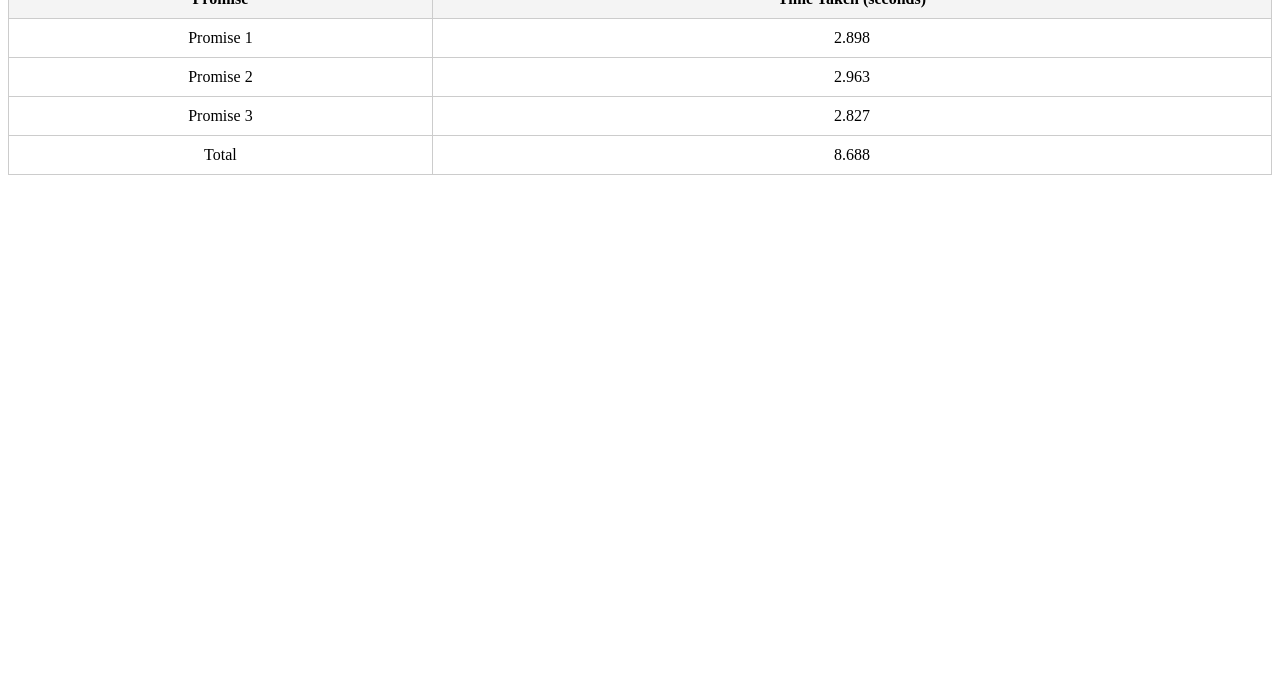
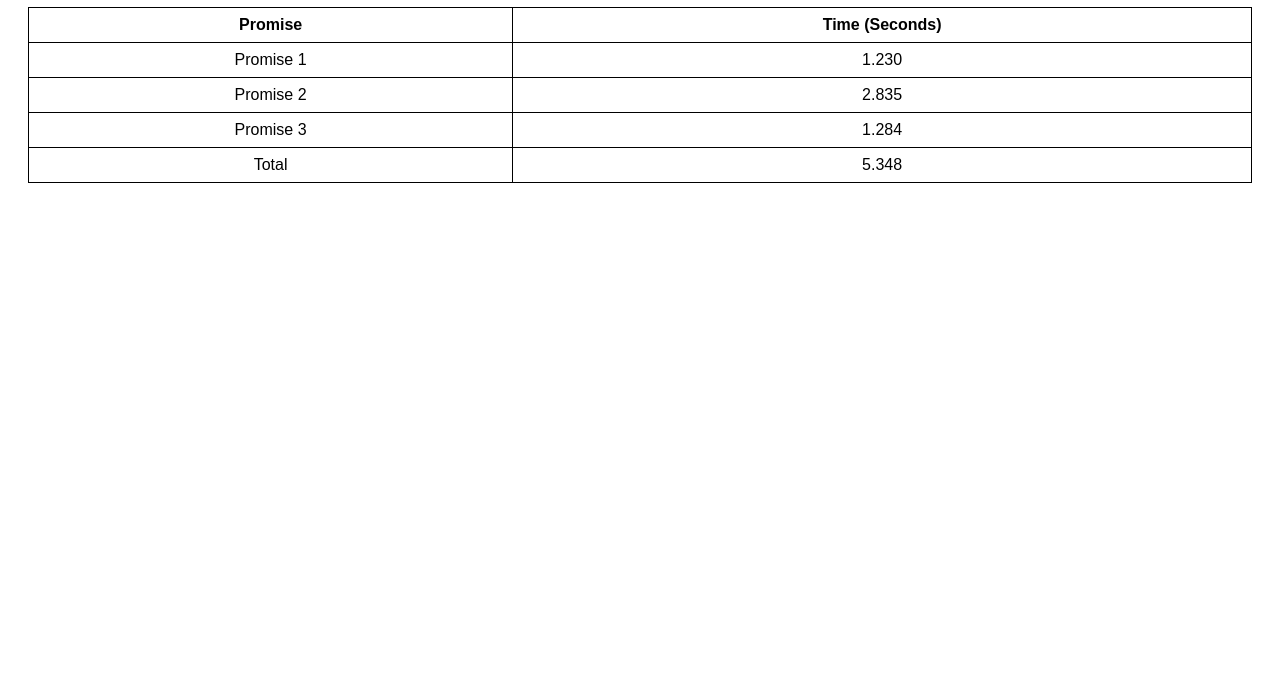
Before and after one commit to acciojob/wait-for-multiple-promises-abhirajpratapsingh, a website: page main.html in a window 1280 px wide. Shown: the part 101-800 px from the top of the page. Drawn offline with Linux system fonts and the light colour scheme.

Commit message:
created a submission

```diff
--- a/main.html
+++ b/main.html
@@ -3,33 +3,38 @@
 <head>
     <meta charset="UTF-8">
     <meta name="viewport" content="width=device-width, initial-scale=1.0">
-    <title>Multiple Promises</title>
+    <title>Multiple Promises Example</title>
     <style>
+        body {
+            font-family: Arial, sans-serif;
+            padding: 20px;
+        }
         table {
             width: 100%;
+            margin-top: 20px;
             border-collapse: collapse;
         }
+        table, th, td {
+            border: 1px solid black;
+        }
         th, td {
-            border: 1px solid #ccc;
-            padding: 10px;
+            padding: 8px;
             text-align: center;
-        }
-        th {
-            background-color: #f4f4f4;
         }
     </style>
 </head>
 <body>
     <h1>Wait for Multiple Promises</h1>
-    <table>
+
+    <table id="promise-table">
         <thead>
             <tr>
                 <th>Promise</th>
-                <th>Time Taken (seconds)</th>
+                <th>Time (Seconds)</th>
             </tr>
         </thead>
-        <tbody id="results-body">
-            <tr>
+        <tbody>
+            <tr id="loading-row">
                 <td colspan="2">Loading...</td>
             </tr>
         </tbody>
--- a/script.js
+++ b/script.js
@@ -1,43 +1,42 @@
-// Function to create a promise that resolves after a random time between 1 and 3 seconds
-function createPromise(promiseNumber) {
-    return new Promise((resolve) => {
-        const time = Math.random() * 2 + 1; // Random time between 1 and 3 seconds
-        setTimeout(() => {
-            resolve({ promiseNumber, time });
-        }, time * 1000); // Convert to milliseconds
+function randomDelay() {
+    return Math.random() * 2 + 1;
+}
+const promise1 = new Promise(resolve => {
+    const delay = randomDelay();
+    setTimeout(() => resolve(delay), delay * 1000);
+});
+const promise2 = new Promise(resolve => {
+    const delay = randomDelay();
+    setTimeout(() => resolve(delay), delay * 1000);
+});
+const promise3 = new Promise(resolve => {
+    const delay = randomDelay();
+    setTimeout(() => resolve(delay), delay * 1000);
+});
+Promise.all([promise1, promise2, promise3])
+    .then(results => {
+        const totalTime = results.reduce((sum, time) => sum + time, 0).toFixed(3);
+        document.getElementById('loading-row').remove();
+        const tableBody = document.querySelector('#promise-table tbody');
+        results.forEach((result, index) => {
+            const row = document.createElement('tr');
+            const promiseCell = document.createElement('td');
+            const timeCell = document.createElement('td');
+            promiseCell.textContent = `Promise ${index + 1}`;
+            timeCell.textContent = result.toFixed(3);
+            row.appendChild(promiseCell);
+            row.appendChild(timeCell);
+            tableBody.appendChild(row);
+        });
+        const totalRow = document.createElement('tr');
+        const totalLabelCell = document.createElement('td');
+        const totalTimeCell = document.createElement('td');
+        totalLabelCell.textContent = 'Total';
+        totalTimeCell.textContent = totalTime;
+        totalRow.appendChild(totalLabelCell);
+        totalRow.appendChild(totalTimeCell);
+        tableBody.appendChild(totalRow);
+    })
+    .catch(error => {
+        console.error('Error with one of the promises:', error);
     });
-}
-
-// Create three promises
-const promises = [
-    createPromise(1),
-    createPromise(2),
-    createPromise(3),
-];
-
-// Get reference to the results body
-const resultsBody = document.getElementById("results-body");
-
-// Show loading message
-resultsBody.innerHTML = '<tr><td colspan="2">Loading...</td></tr>';
-
-// Use Promise.all to wait for all promises to resolve
-Promise.all(promises).then((results) => {
-    // Clear the loading message
-    resultsBody.innerHTML = '';
-
-    // Calculate total time
-    const totalTime = results.reduce((acc, result) => acc + result.time, 0);
-
-    // Populate the table with results
-    results.forEach(result => {
-        const row = document.createElement('tr');
-        row.innerHTML = `<td>Promise ${result.promiseNumber}</td><td>${result.time.toFixed(3)}</td>`;
-        resultsBody.appendChild(row);
-    });
-
-    // Add total row
-    const totalRow = document.createElement('tr');
-    totalRow.innerHTML = `<td>Total</td><td>${totalTime.toFixed(3)}</td>`;
-    resultsBody.appendChild(totalRow);
-});
```
